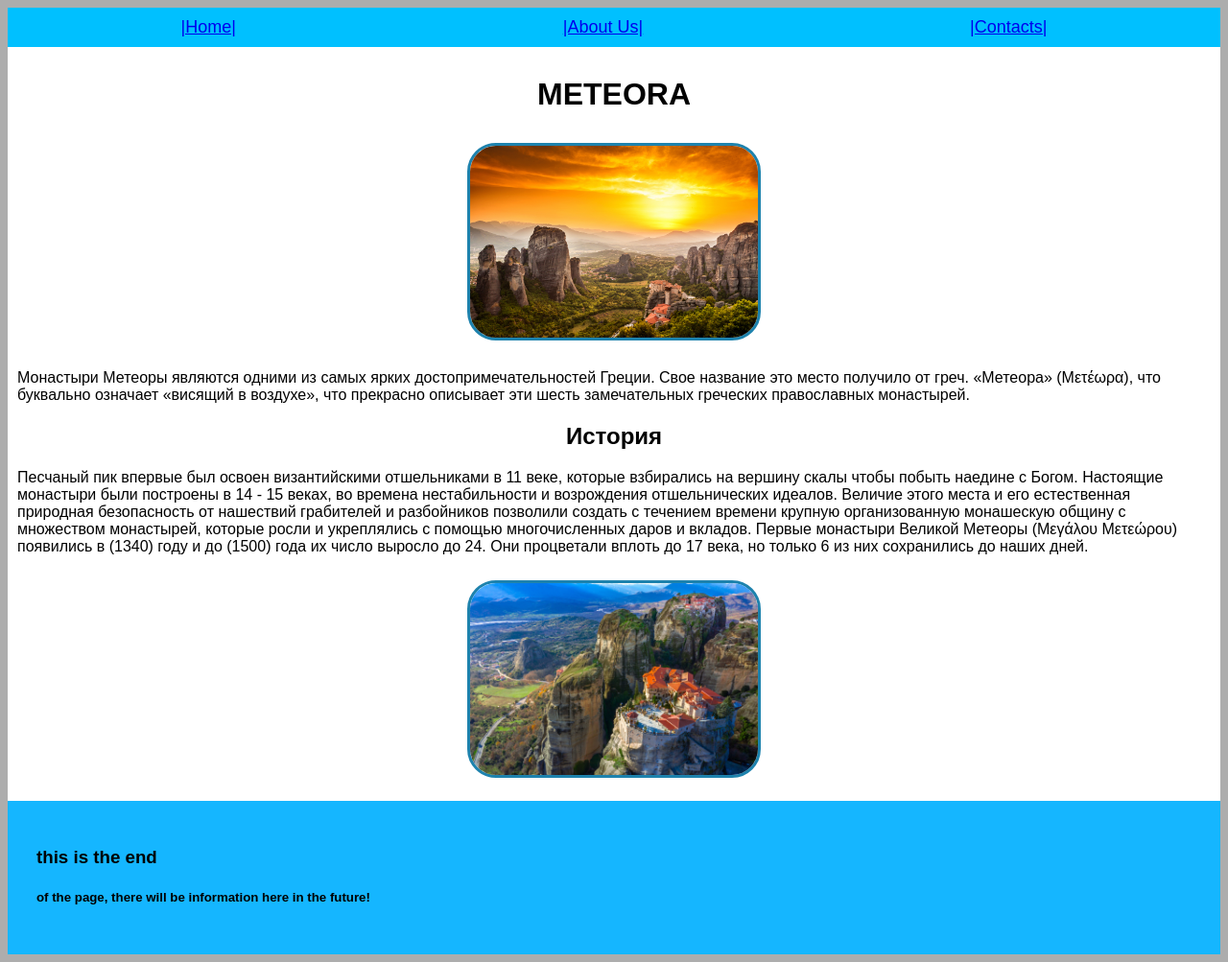
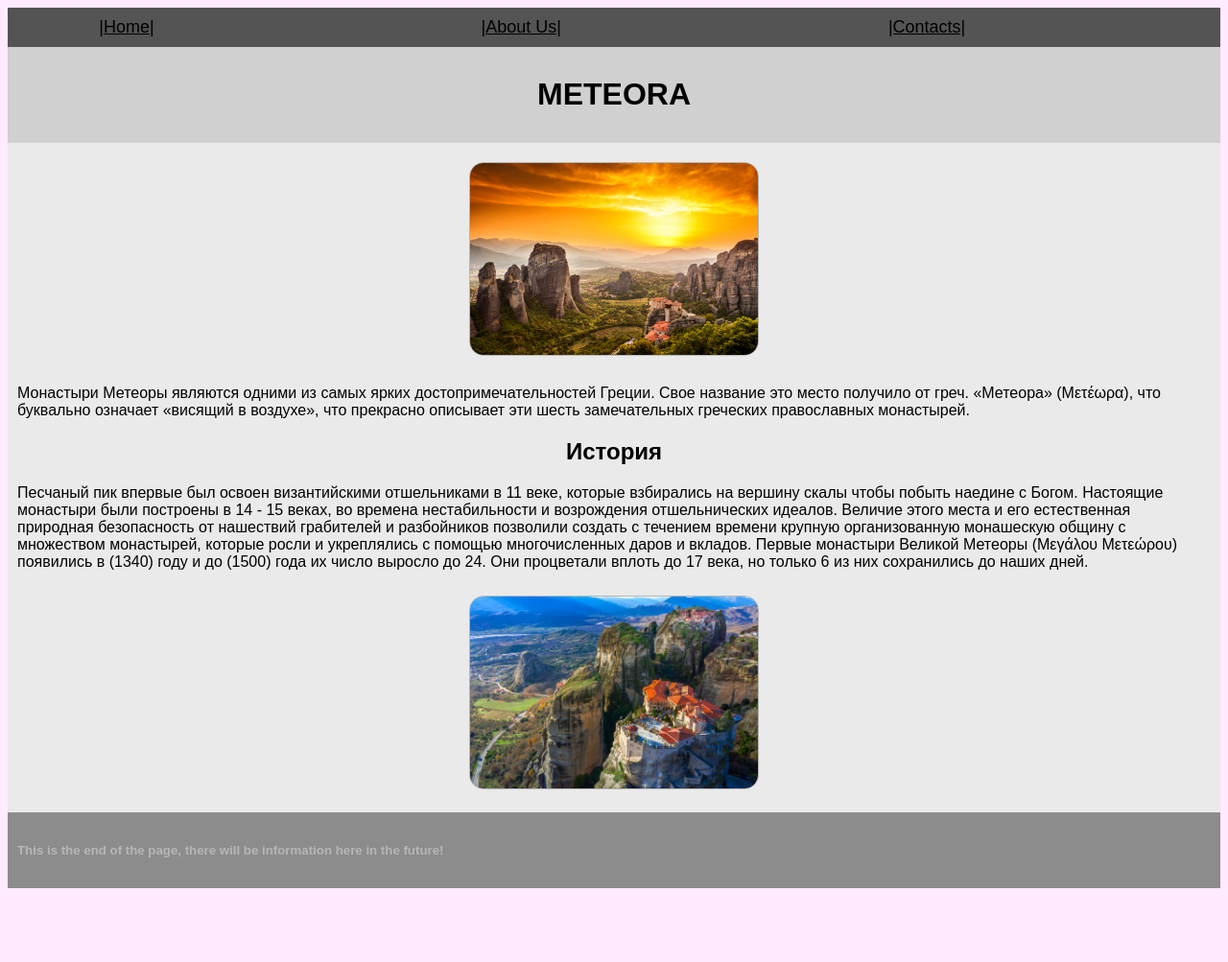
Before and after one commit to Maks178sam1/ddhdh.github.io, a plain HTML site: page index.html in a window 1280 px wide. Shown: the whole page at 96% size. After the commit the page ends 934 px from the top, so only its background shows below. Drawn offline with Linux system fonts and the light colour scheme.

Commit message:
Add files via upload

```diff
--- a/index.html
+++ b/index.html
@@ -9,11 +9,16 @@
 <body>
     <div class="git">
     <a href="1.html" href="#">|Home|</a>
+    <br>
      <a href="2.html" href="#">|About Us|</a>
+      <br>
       <a href="3.html" href="#">|Contacts|</a>
+      <br>
       </div>
      <div class="main-home">
          <h1><center>METEORA</center></h1>
+         </div>
+         <div class="main-home1">
          <img src="rossaneau-monastery.jpg" alt="foto">
          <p>Монастыри Метеоры являются одними из самых ярких достопримечательностей Греции. Свое название это место получило от греч. «Метеора» (Μετέωρα), что буквально означает «висящий в воздухе», что прекрасно описывает эти шесть замечательных греческих православных монастырей.</p>
          <h2>История</h2>
@@ -22,7 +27,7 @@
 Величие этого места и его естественная природная безопасность от нашествий грабителей и разбойников позволили создать с течением времени крупную организованную монашескую общину с множеством монастырей, которые росли и укреплялись с помощью многочисленных даров и вкладов. Первые монастыри Великой Метеоры (Μεγάλου Μετεώρου) появились в (1340) году и до (1500) года их число выросло до 24. Они процветали вплоть до 17 века, но только 6 из них сохранились до наших дней.</p>         <img src="a2-1.jpg" alt="foto2">
      </div>
      <div class="link">
-         <h3>this is the end</h3><h5>of the page, there will be information here in the future!</h5>
+         <h5>This is the end of the page, there will be information here in the future!</h5>
      </div>
 </body>
 </html>
--- a/style.css
+++ b/style.css
@@ -1,9 +1,9 @@
 body {
-    background: #adadad;
+    background: #ffeaff;
 }
 
 .git {
-background-color:#00c0ff;
+background-color: #545454;
 padding: 10px;
 }
 
@@ -11,16 +11,16 @@ div {
    text-align: center;
 }
 
-.main-home {
-   background: #ffffff;
+.main-home1 {
+   background: #eaeaea;
    padding: 10px;
 }
 
 img {
     margin: 10px;
     width:  300px;
-    border: solid 3px #1d82ad;
-    border-radius:30px;
+    border: solid 1px #b3b3b3;
+    border-radius: 15px;
 }
 
 h1 {
@@ -33,12 +33,13 @@ h1 {
   }
 
 .git {
+    justify-content: space-around;
     display: flex;
-justify-content: space-around;
 }
 
 a {
 font-size: 18px;
+color: #000000;
 }
 
 p {
@@ -46,8 +47,9 @@ p {
    }
 
 .link {
-    background: #15b6ff;
-    padding: 30px;
+    background: #8c8c8c;
+    padding: 10px;
+    color: #b6b6b6;
 }
 
 h3 {
@@ -57,3 +59,8 @@ h3 {
 h5 {
     text-align: left;
 }
+
+.main-home {
+    background: #d0d0d0;
+    padding: 10px;
+}
--- a/style1.css
+++ b/style1.css
@@ -1,8 +1,8 @@
 a {
-  color:#ff0a00;
+  color: #282828;
   font-size: 18px;
 }
 
 body {
-    background: #000000;
+    background: #9e9e9e;
 }
--- a/style3.css
+++ b/style3.css
@@ -1,8 +1,8 @@
 a {
-  color:#ff0a00;
+  color: #3c3c3c;
   font-size: 18px;
 }
 
 body {
-    background: #000000;
+    background: #9e9e9e;
 }
```
